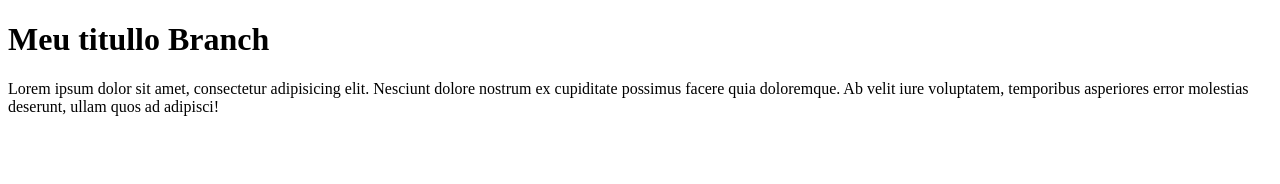
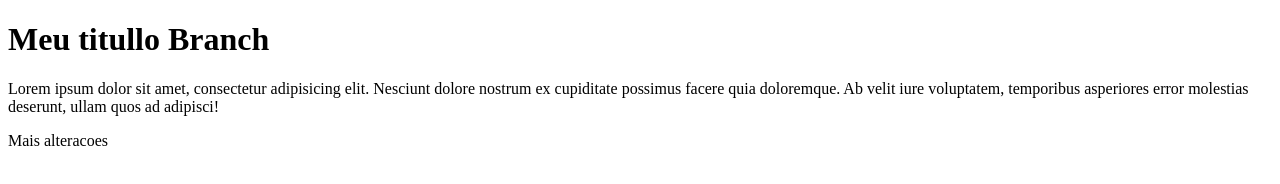
Before and after one commit to JoaoGuilhermePinho/curso-html-css-feliz, a plain HTML site: page index.html in a window 1280 px wide. Drawn offline with Linux system fonts and the light colour scheme.

Commit message:
nova demanda

```diff
--- a/index.html
+++ b/index.html
@@ -8,5 +8,6 @@
 <body>
     <H1>Meu titullo Branch</H1>
     <p> Lorem ipsum dolor sit amet, consectetur adipisicing elit. Nesciunt dolore nostrum ex cupiditate possimus facere quia doloremque. Ab velit iure voluptatem, temporibus asperiores error molestias deserunt, ullam quos ad adipisci!</p>
+    <p>Mais alteracoes</p>
 </body>
 </html>
```
